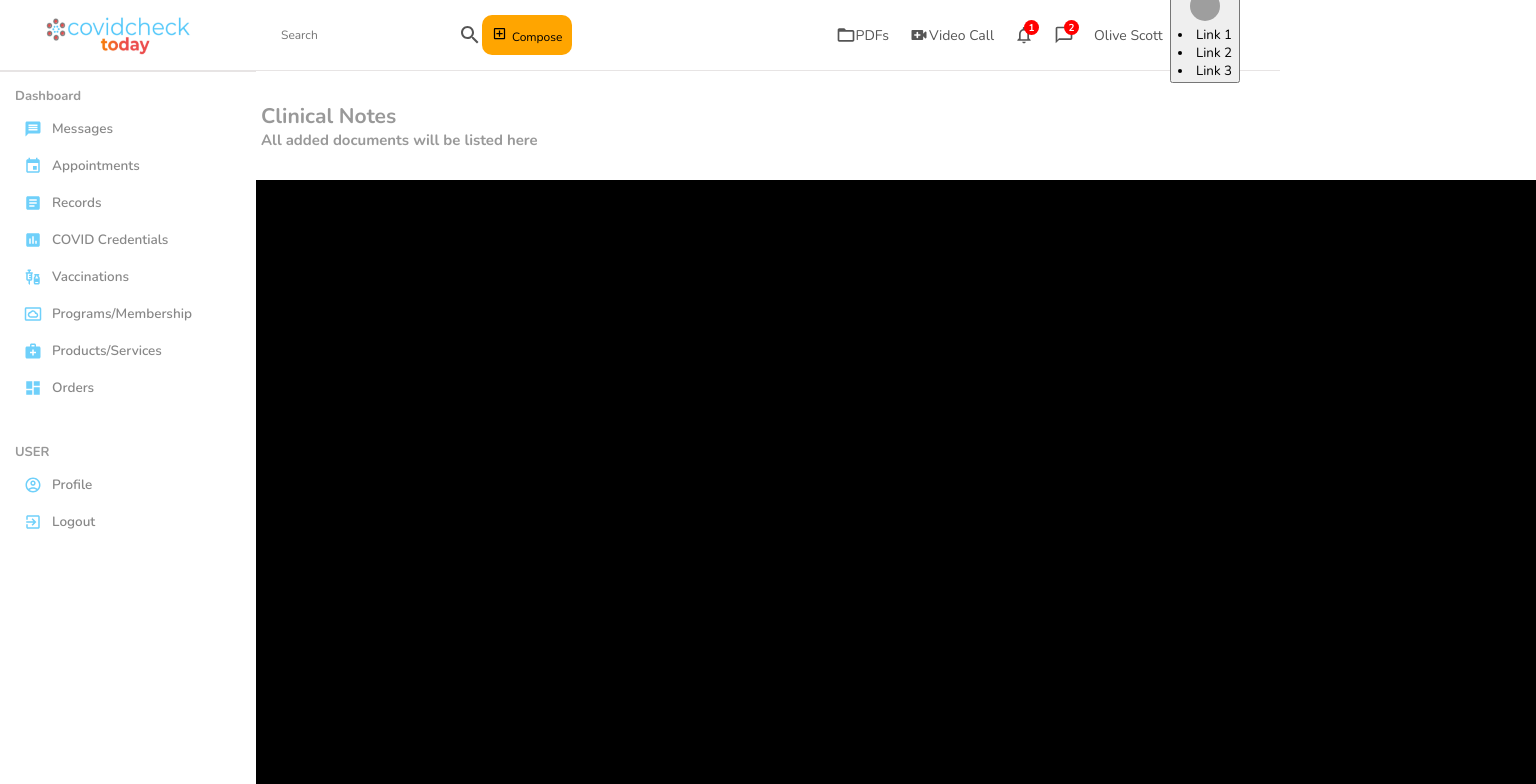
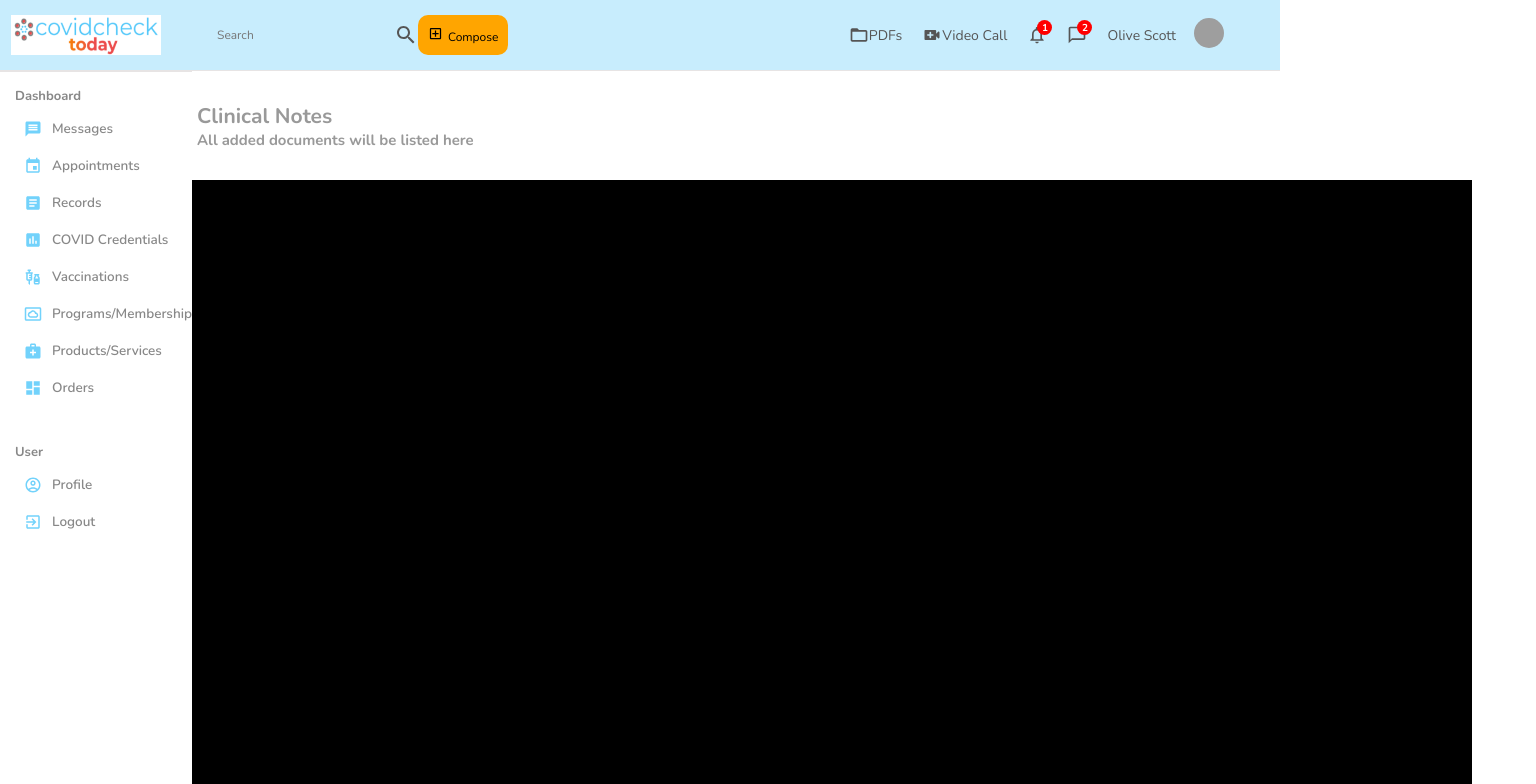
Before and after one commit to nascott94/telahealth-portal, a React (Create React App) app: page /records in a window 1280 px wide. Shown: the top 784 px of the page, 1536 px wide, since content can reach past the window. Built offline with nearby package versions, Linux system fonts and the light colour scheme; grey boxes are pictures that could not be loaded.

Commit message:
working on sidebar and nav

```diff
--- a/src/components/homepage/Navbar.js
+++ b/src/components/homepage/Navbar.js
@@ -1,5 +1,6 @@
 import React from 'react';
 import styled from '@emotion/styled';
+import { Link } from 'react-router-dom';
 import SearchOutlinedIcon from '@mui/icons-material/SearchOutlined';
 import NotificationsNoneOutlinedIcon from '@mui/icons-material/NotificationsNoneOutlined';
 import ChatBubbleOutlineOutlinedIcon from '@mui/icons-material/ChatBubbleOutlineOutlined';
@@ -15,6 +16,7 @@ const Container = styled.div`
     align-items: center;
     font-size: 14px;
     color: #555;
+    background-color: #c8edfd;
 
     .wrapper {
       width: 100%;
@@ -68,7 +70,7 @@ const Container = styled.div`
           position: relative;
 
           .name {
-            padding-right: 7px;
+            padding-right: 2px;
           }
 
           .icon {
@@ -96,6 +98,45 @@ const Container = styled.div`
             top: -5px;
             right: -5px;
           }
+        }
+        .dropbtn {
+          color: #c8edfd;
+          padding: 16px;
+          border: none;
+        }
+
+        .dropdown {
+          position: relative;
+          display: inline-block;
+        }
+
+        .dropdown-content {
+          display: none;
+          position: absolute;
+          background-color: #f1f1f1;
+          font-size: 13px;
+          min-width: 160px;
+          box-shadow: 0px 8px 16px 0px rgba(0, 0, 0, 0.2);
+          z-index: 1;
+        }
+
+        .dropdown-content li {
+          color: black;
+          padding: 12px 16px;
+          text-decoration: none;
+          display: block;
+        }
+
+        .dropdown-content a:hover {
+          background-color: white;
+        }
+
+        .dropdown:hover .dropdown-content {
+          display: block;
+        }
+
+        .dropdown:hover .dropbtn {
+          background-color: #c8edfd;
         }
       }
     }
@@ -135,16 +176,24 @@ const Navbar = () => {
             <div className="item">
               <div className="name">Olive Scott</div>
               <div className="dropdown">
-                <button className="dropbtn">
+                <div className="dropbtn">
                   <img
                     src="https://images.pexels.com/photos/941693/pexels-photo-941693.jpeg?auto=compress&cs=tinysrgb&dpr=2&w=500"
                     alt="pic"
                     className="avatar"
                   />
-                  <li>Link 1</li>
-                  <li>Link 2</li>
-                  <li>Link 3</li>
-                </button>
+                  <div className="dropdown-content">
+                    <Link to="/profile" style={{ textDecoration: 'none' }}>
+                      <li>Profile</li>
+                    </Link>
+                    <Link to="/settings" style={{ textDecoration: 'none' }}>
+                      <li>Settings</li>
+                    </Link>
+                    <Link to="/logout" style={{ textDecoration: 'none' }}>
+                      <li>Logout</li>
+                    </Link>
+                  </div>
+                </div>
               </div>
             </div>
           </div>
--- a/src/components/homepage/Sidebar.js
+++ b/src/components/homepage/Sidebar.js
@@ -21,6 +21,7 @@ const Container = styled.div`
     background-color: white;
     .top {
       height: 70px;
+      background-color: #c8edfd;
       display: flex;
       align-items: center;
       justify-content: center;
@@ -43,7 +44,7 @@ const Container = styled.div`
       .title {
         font-size: 13px;
         font-weight: bold;
-        color: #999;
+        color: #888;
         margin-top: 15px;
         margin-bottom: 5px;
       }
@@ -52,6 +53,7 @@ const Container = styled.div`
         display: flex;
         align-items: center;
         padding: 9px;
+        color: white;
         cursor: pointer;
         &:hover {
           background-color: #d3d3d3;
@@ -59,7 +61,7 @@ const Container = styled.div`
 
         .icon {
           font-size: 18px;
-          color: #6fd0fa;
+          color: #72d2fb;
         }
         span {
           font-size: 13.5px;
@@ -67,31 +69,6 @@ const Container = styled.div`
           color: #888;
           margin-left: 10px;
         }
-      }
-    }
-  }
-
-  .bottom {
-    display: flex;
-    align-items: center;
-    margin: 10px;
-
-    .colorOption {
-      width: 20px;
-      height: 20px;
-      border-radius: 5px;
-      border: 1px solid #7451f8;
-      cursor: pointer;
-      margin: 5px;
-
-      &:nth-child(1) {
-        background-color: whitesmoke;
-      }
-      &:nth-child(2) {
-        background-color: #333;
-      }
-      &:nth-child(3) {
-        background-color: darkblue;
       }
     }
   }
@@ -167,7 +144,7 @@ const Sidebar = () => {
               </li>
             </Link>
             <br />
-            <p className="title">USER</p>
+            <p className="title">User</p>
             <Link to="/profile" style={{ textDecoration: 'none' }}>
               <li>
                 <AccountCircleOutlinedIcon className="icon" />
@@ -182,7 +159,6 @@ const Sidebar = () => {
             </Link>
           </ul>
         </div>
-        <div className="bottom"></div>
       </div>
     </Container>
   );
--- a/src/pages/Appointments.js
+++ b/src/pages/Appointments.js
@@ -1,7 +1,7 @@
-import React from "react";
-import styled from "styled-components";
-import Navbar from "../components/homepage/Navbar";
-import Sidebar from "../components/homepage/Sidebar";
+import React from 'react';
+import styled from 'styled-components';
+import Navbar from '../components/homepage/Navbar';
+import Sidebar from '../components/homepage/Sidebar';
 
 const Container = styled.div`
   height: 100vh;
@@ -12,13 +12,13 @@ const Container = styled.div`
 
 const LeftContainer = styled.div`
   height: 100vh;
-  width: 20%;
+  width: 15%;
   background-color: blue;
 `;
 
 const RightContainer = styled.div`
   height: 100vh;
-  width: 80%;
+  width: 85%;
   background-color: white;
   display: flex;
   flex-direction: column;
--- a/src/pages/Crendentials.js
+++ b/src/pages/Crendentials.js
@@ -1,7 +1,7 @@
-import React from "react";
-import styled from "styled-components";
-import Navbar from "../components/homepage/Navbar";
-import Sidebar from "../components/homepage/Sidebar";
+import React from 'react';
+import styled from 'styled-components';
+import Navbar from '../components/homepage/Navbar';
+import Sidebar from '../components/homepage/Sidebar';
 
 const Container = styled.div`
   height: 100vh;
@@ -12,13 +12,13 @@ const Container = styled.div`
 
 const LeftContainer = styled.div`
   height: 100vh;
-  width: 20%;
+  width: 15%;
   background-color: blue;
 `;
 
 const RightContainer = styled.div`
   height: 100vh;
-  width: 80%;
+  width: 85%;
   background-color: white;
   display: flex;
   flex-direction: column;
--- a/src/pages/Home.js
+++ b/src/pages/Home.js
@@ -13,12 +13,12 @@ const Container = styled.div`
 
 const SidebarConatiner = styled.div`
   height: 100vh;
-  width: 20%;
+  width: 15%;
 `;
 
 const RestofPageContainer = styled.div`
   height: 100%;
-  width: 80%;
+  width: 85%;
   display: flex;
   flex-direction: column;
 `;
--- a/src/pages/Messages.js
+++ b/src/pages/Messages.js
@@ -1,7 +1,7 @@
-import React from "react";
-import styled from "styled-components";
-import Navbar from "../components/homepage/Navbar";
-import Sidebar from "../components/homepage/Sidebar";
+import React from 'react';
+import styled from 'styled-components';
+import Navbar from '../components/homepage/Navbar';
+import Sidebar from '../components/homepage/Sidebar';
 
 const Container = styled.div`
   height: 100vh;
@@ -12,13 +12,13 @@ const Container = styled.div`
 
 const LeftContainer = styled.div`
   height: 100vh;
-  width: 20%;
+  width: 15%;
   background-color: blue;
 `;
 
 const RightContainer = styled.div`
   height: 100vh;
-  width: 80%;
+  width: 85%;
   background-color: white;
   display: flex;
   flex-direction: column;
--- a/src/pages/Orders.js
+++ b/src/pages/Orders.js
@@ -1,7 +1,7 @@
-import React from "react";
-import styled from "styled-components";
-import Navbar from "../components/homepage/Navbar";
-import Sidebar from "../components/homepage/Sidebar";
+import React from 'react';
+import styled from 'styled-components';
+import Navbar from '../components/homepage/Navbar';
+import Sidebar from '../components/homepage/Sidebar';
 
 const Container = styled.div`
   height: 100vh;
@@ -12,13 +12,13 @@ const Container = styled.div`
 
 const LeftContainer = styled.div`
   height: 100vh;
-  width: 20%;
+  width: 15%;
   background-color: blue;
 `;
 
 const RightContainer = styled.div`
   height: 100vh;
-  width: 80%;
+  width: 85%;
   background-color: white;
   display: flex;
   flex-direction: column;
--- a/src/pages/ProductServices.js
+++ b/src/pages/ProductServices.js
@@ -1,7 +1,7 @@
-import React from "react";
-import styled from "styled-components";
-import Navbar from "../components/homepage/Navbar";
-import Sidebar from "../components/homepage/Sidebar";
+import React from 'react';
+import styled from 'styled-components';
+import Navbar from '../components/homepage/Navbar';
+import Sidebar from '../components/homepage/Sidebar';
 
 const Container = styled.div`
   height: 100vh;
@@ -12,13 +12,13 @@ const Container = styled.div`
 
 const LeftContainer = styled.div`
   height: 100vh;
-  width: 20%;
+  width: 15%;
   background-color: blue;
 `;
 
 const RightContainer = styled.div`
   height: 100vh;
-  width: 80%;
+  width: 85%;
   background-color: white;
   display: flex;
   flex-direction: column;
--- a/src/pages/ProgramsMembership.js
+++ b/src/pages/ProgramsMembership.js
@@ -1,7 +1,7 @@
-import React from "react";
-import styled from "styled-components";
-import Navbar from "../components/homepage/Navbar";
-import Sidebar from "../components/homepage/Sidebar";
+import React from 'react';
+import styled from 'styled-components';
+import Navbar from '../components/homepage/Navbar';
+import Sidebar from '../components/homepage/Sidebar';
 
 const Container = styled.div`
   height: 100vh;
@@ -12,13 +12,13 @@ const Container = styled.div`
 
 const LeftContainer = styled.div`
   height: 100vh;
-  width: 20%;
+  width: 15%;
   background-color: blue;
 `;
 
 const RightContainer = styled.div`
   height: 100vh;
-  width: 80%;
+  width: 85%;
   background-color: white;
   display: flex;
   flex-direction: column;
--- a/src/pages/Records.js
+++ b/src/pages/Records.js
@@ -1,7 +1,7 @@
-import React from "react";
-import styled from "styled-components";
-import Navbar from "../components/homepage/Navbar";
-import Sidebar from "../components/homepage/Sidebar";
+import React from 'react';
+import styled from 'styled-components';
+import Navbar from '../components/homepage/Navbar';
+import Sidebar from '../components/homepage/Sidebar';
 
 const Container = styled.div`
   height: 100vh;
@@ -12,13 +12,13 @@ const Container = styled.div`
 
 const LeftContainer = styled.div`
   height: 100vh;
-  width: 20%;
+  width: 15%;
   background-color: blue;
 `;
 
 const RightContainer = styled.div`
   height: 100vh;
-  width: 80%;
+  width: 85%;
   background-color: white;
   display: flex;
   flex-direction: column;
--- a/src/pages/Vaccinations.js
+++ b/src/pages/Vaccinations.js
@@ -1,7 +1,7 @@
-import React from "react";
-import styled from "styled-components";
-import Navbar from "../components/homepage/Navbar";
-import Sidebar from "../components/homepage/Sidebar";
+import React from 'react';
+import styled from 'styled-components';
+import Navbar from '../components/homepage/Navbar';
+import Sidebar from '../components/homepage/Sidebar';
 
 const Container = styled.div`
   height: 100vh;
@@ -12,13 +12,13 @@ const Container = styled.div`
 
 const LeftContainer = styled.div`
   height: 100vh;
-  width: 20%;
+  width: 15%;
   background-color: blue;
 `;
 
 const RightContainer = styled.div`
   height: 100vh;
-  width: 80%;
+  width: 85%;
   background-color: white;
   display: flex;
   flex-direction: column;
```
Also changed, not shown: src/media/cct colors.png (added).
